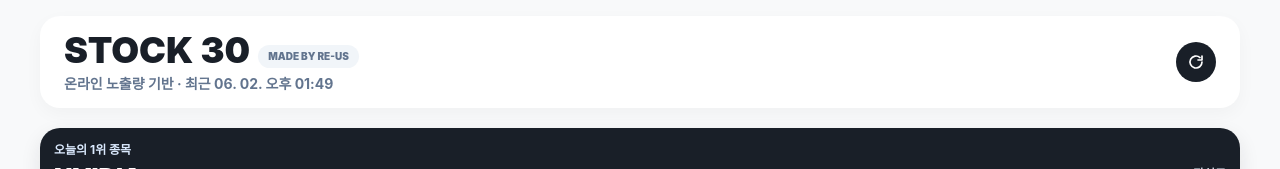
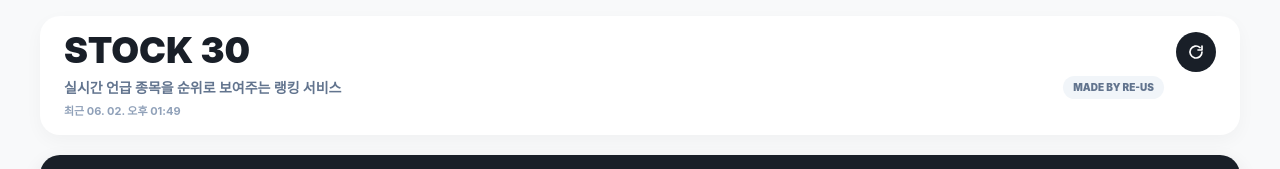
Before and after one commit to re-us/stock-30, a Next.js app: page / in a window 1280 px wide. Shown: the top 169 px of the page. Built offline with nearby package versions, Linux system fonts and the light colour scheme; no server answers.

Commit message:
Refine header description credit

```diff
--- a/src/components/Header.tsx
+++ b/src/components/Header.tsx
@@ -7,13 +7,18 @@ type HeaderProps = {
 export function Header({ onRefresh, isRefreshing, updatedAt }: HeaderProps) {
   return (
     <header className="rounded-[20px] bg-white px-4 py-3 shadow-[0_6px_18px_rgba(15,23,42,0.035)] sm:px-6 sm:py-4">
-      <div className="flex items-center justify-between gap-3">
-        <div className="min-w-0">
-          <div className="flex flex-wrap items-end gap-x-2 gap-y-1">
-            <h1 className="text-[22px] font-black leading-none tracking-normal text-[#191f28] sm:text-4xl">STOCK 30</h1>
-            <span className="rounded-full bg-slate-100 px-2.5 py-1 text-[10px] font-black uppercase tracking-normal text-slate-500">made by re-us</span>
+      <div className="flex items-start justify-between gap-3">
+        <div className="min-w-0 flex-1">
+          <h1 className="text-[22px] font-black leading-none tracking-normal text-[#191f28] sm:text-4xl">STOCK 30</h1>
+          <div className="mt-2 flex flex-wrap items-center justify-between gap-x-3 gap-y-1">
+            <p className="min-w-0 text-xs font-bold leading-4 text-slate-500 sm:text-sm">
+              실시간 언급 종목을 순위로 보여주는 랭킹 서비스
+            </p>
+            <span className="ml-auto rounded-full bg-slate-100 px-2.5 py-1 text-[10px] font-black uppercase tracking-normal text-slate-500">
+              made by re-us
+            </span>
           </div>
-          <p className="mt-2 text-xs font-bold leading-4 text-slate-500 sm:text-sm">온라인 노출량 기반 · 최근 {formatKoreanTime(updatedAt)}</p>
+          <p className="mt-1 text-[11px] font-bold leading-4 text-slate-400">최근 {formatKoreanTime(updatedAt)}</p>
         </div>
         <button
           type="button"
```
